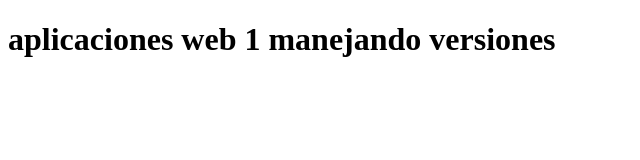
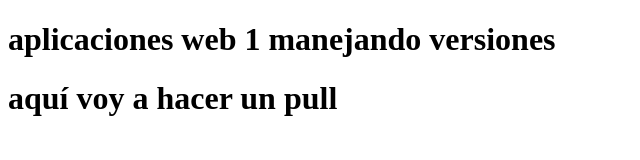
Before and after one commit to miguelcali/aplicacion-git-ensayo, a plain HTML site: page index.html in a window 1280 px wide. Shown: the whole page, without its empty margins (0-640 px from the left). Drawn offline with Linux system fonts and the light colour scheme.

Commit message:
Update index.html

```diff
--- a/index.html
+++ b/index.html
@@ -8,5 +8,6 @@
 </head>
 <body>
    <h1>aplicaciones web 1 manejando versiones</h1>
+   <h1>aquí voy a hacer un pull</h1>
 </body>
 </html>
```
